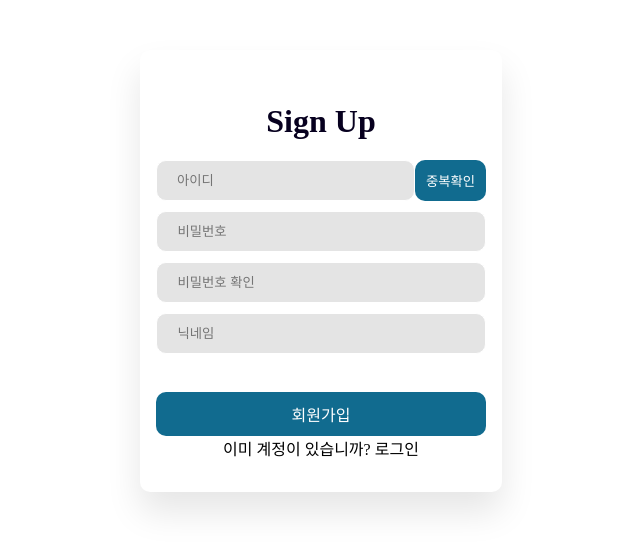
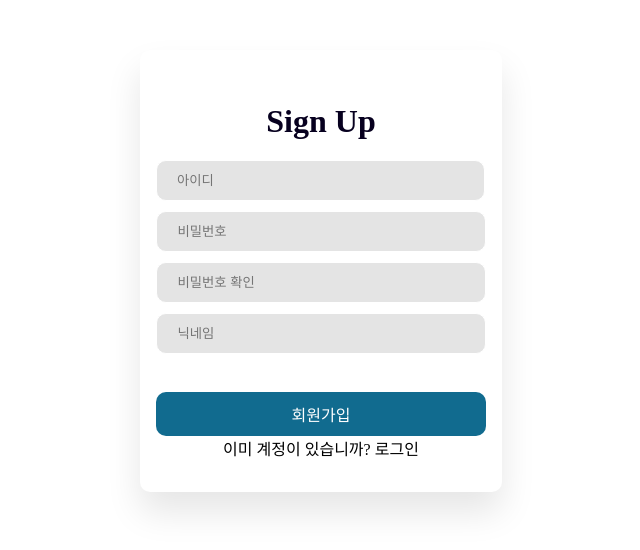
Before and after one commit to article7Webide/IDE-Front, a React (Create React App) app: page /register in a window 1280 px wide. Shown: the top 550 px of the page, without its empty margins (319-959 px from the left). Built offline with nearby package versions, Linux system fonts and the light colour scheme.

Commit message:
api 변경, 아이디 중복 버튼 삭제

```diff
--- a/src/pages/RegisterPage/SignUp.jsx
+++ b/src/pages/RegisterPage/SignUp.jsx
@@ -16,7 +16,7 @@ const SignUp = () => {
   });
 
   // 아이디 중복 확인
-  const [isIdUnique, setIsIdUnique] = useState(false);
+  // const [isIdUnique, setIsIdUnique] = useState(false);
 
   const handleInputChange = (e) => {
     const { name, value } = e.target;
@@ -24,36 +24,36 @@ const SignUp = () => {
   };
 
   // 아이디 중복 검사 함수
-  const confirmID = async () => {
-    const userid = registerValues.userId;
+  // const confirmID = async () => {
+  //   const userid = registerValues.userId;
 
-    if (userid) {
-      //api 연결
-      try {
-        const response = await axios.post(
-          'hhttp://15.165.235.236/auth/signup',
-          { userid }
-        );
+  //   if (userid) {
+  //     //api 연결
+  //     try {
+  //       const response = await axios.post(
+  //         'hhttp://15.165.235.236/auth/signup',
+  //         { userid }
+  //       );
 
-        if (response.data.status === 200) {   //백엔드로 보낸 데이터 결과 200일 경우
-          alert('사용 가능한 아이디입니다.');
-          setIsIdUnique(true);    // 사용가능한 아이디 일 경우 true로 변경
-        } else if (response.data.status === 400) {
-          alert('이미 존재하는 아이디입니다.');
-          setIsIdUnique(false);
-        }
-      } catch (error) {
-        console.error(error);
-      }
-    }
-  };
+  //       if (response.data.status === 200) {   //백엔드로 보낸 데이터 결과 200일 경우
+  //         alert('사용 가능한 아이디입니다.');
+  //         setIsIdUnique(true);    // 사용가능한 아이디 일 경우 true로 변경
+  //       } else if (response.data.status === 400) {
+  //         alert('이미 존재하는 아이디입니다.');
+  //         setIsIdUnique(false);
+  //       }
+  //     } catch (error) {
+  //       console.error(error);
+  //     }
+  //   }
+  // };
 
   // 회원가입 폼 제출 함수
   const checkSignup = async () => {
-    if (!isIdUnique) {    // 중복확인을 하지 않았다면(IisIdUnique가 false)
-      alert("아이디 중복 확인 해주세요.");
-      return;
-    }
+    // if (!isIdUnique) {    // 중복확인을 하지 않았다면(IisIdUnique가 false)
+    //   alert("아이디 중복 확인 해주세요.");
+    //   return;
+    // }
     //비밀번호 일치 확인
     if (registerValues.password !== registerValues.checkpw) {
       alert("비밀번호와 비밀번호 확인이 일치하지 않습니다.");
@@ -100,7 +100,7 @@ const SignUp = () => {
               type='text'
               onChange={handleInputChange}
             />
-            <button className={styles.checkbtn} onClick={confirmID}>중복확인</button>
+            {/* <button className={styles.checkbtn} onClick={confirmID}>중복확인</button> */}
           </div>
 
           <input
```
